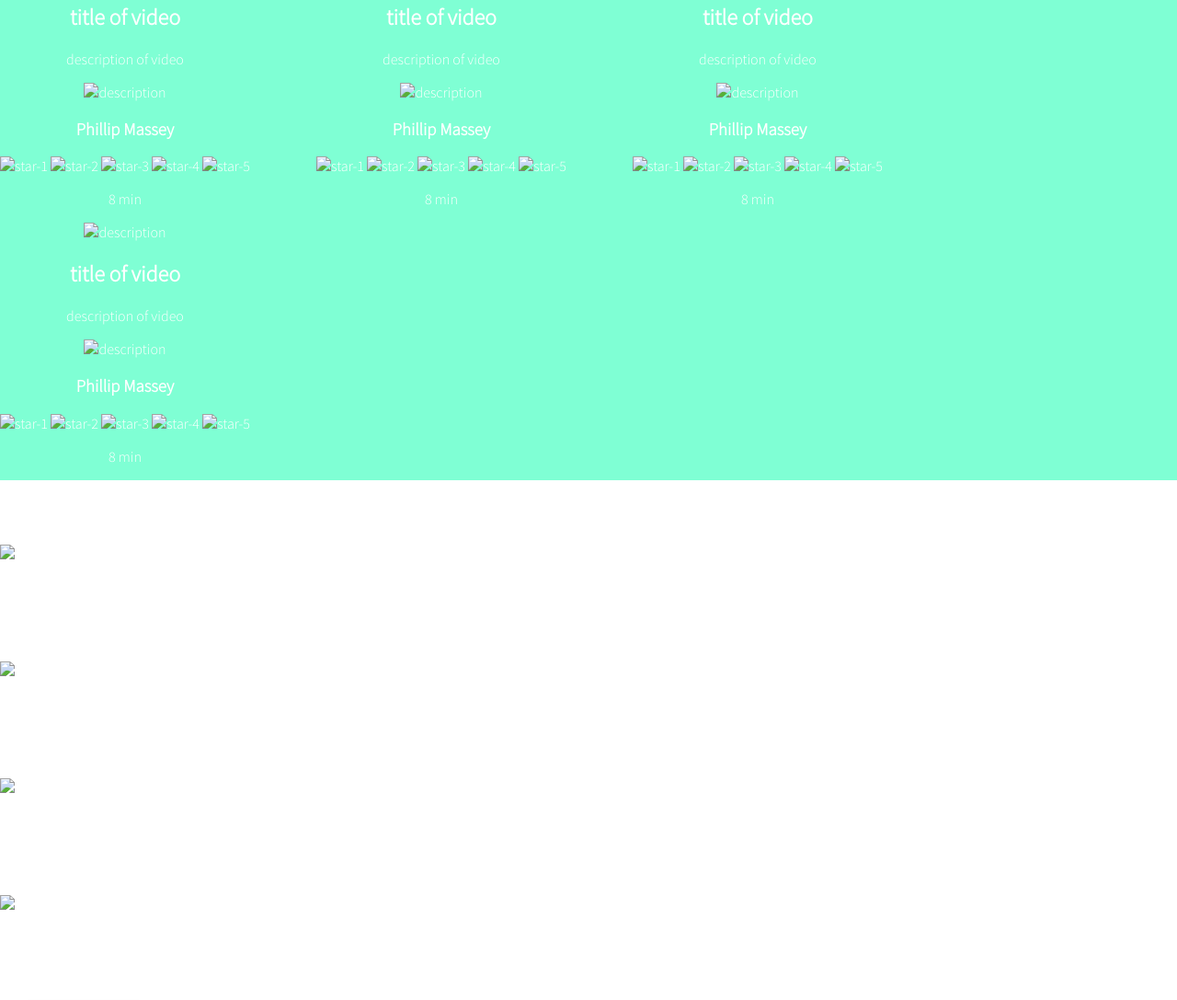
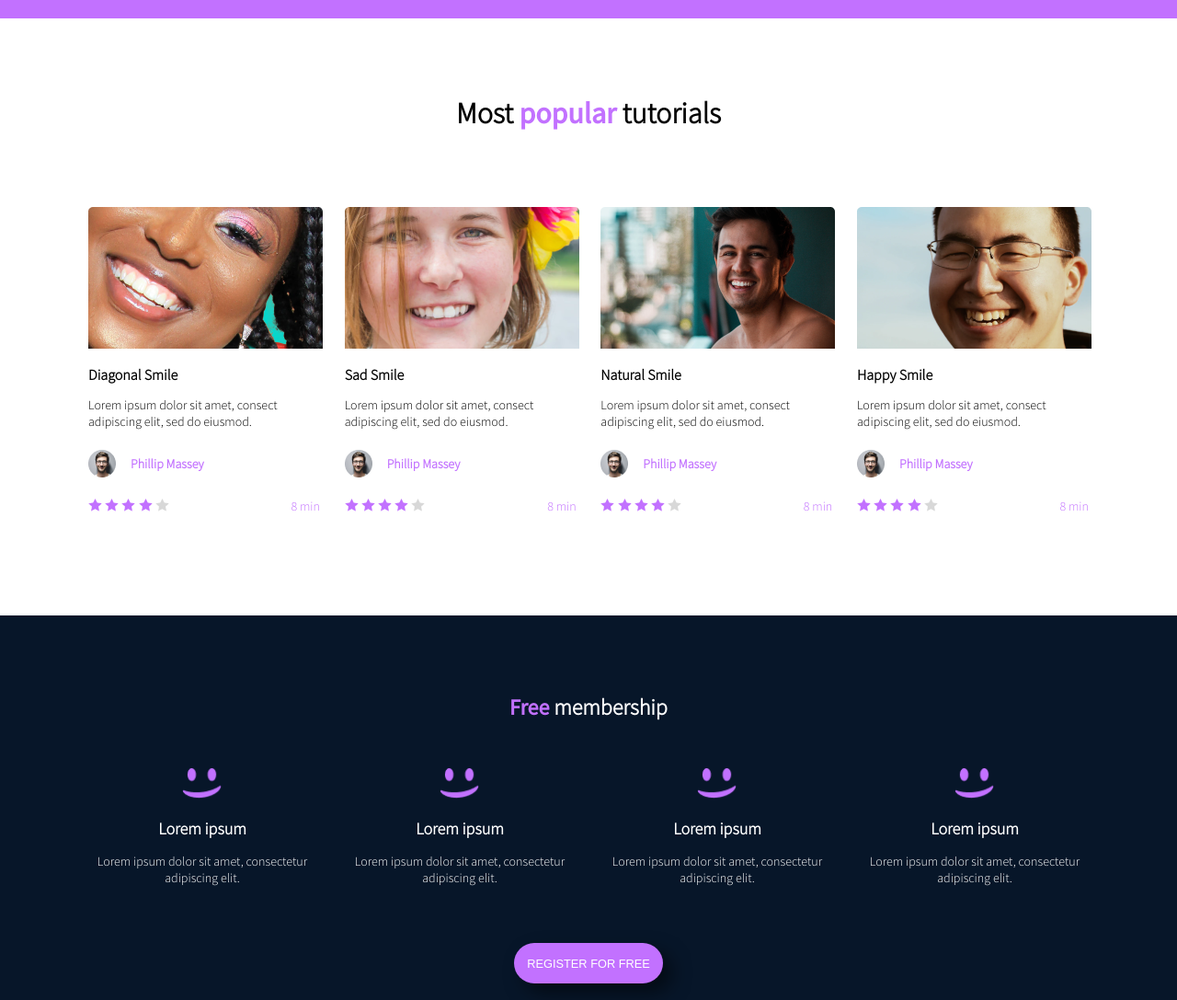
Before and after one commit to chdrchz/atlas-web-development, a plain HTML site: page css_advanced/index.html in a window 1280 px wide. Shown: the part 1567-2654 px from the top of the page at 92% size. Drawn offline with Linux system fonts and the light colour scheme.

Commit message:
final pushes

```diff
--- a/css_advanced/index.html
+++ b/css_advanced/index.html
@@ -105,92 +105,100 @@
 
                 <!-- video 1 -->
                 <div class="video">
-                    <img src="img-here" alt="description">
-                    <h2>title of video</h2>
-                    <p>description of video</p>
+                    <img src="static/images/diagonal-smile.png" alt="diagonal smile">
+                    <h2>Diagonal Smile</h2>
+                    <p>Lorem ipsum dolor sit amet, consect adipiscing elit, sed do eiusmod.</p>
 
                     <!-- author of video information -->
-                    <div>
-                        <img scr="img-here" alt="description">
+                    <div class="author">
+                        <img src="static/images/massey-small.png" alt="Phillip Massey, author">
                         <h3>Phillip Massey</h3>
                     </div>
 
                     <!-- ratings -->
-                    <div>
-                        <img src="star-1" alt="star-1">
-                        <img src="star-2" alt="star-2">
-                        <img src="star-3" alt="star-3">
-                        <img src="star-4" alt="star-4">
-                        <img src="star-5-empty" alt="star-5">
+                    <div class="ratings">
+                        <div class="rating-images">
+                            <img src="static/images/Star-1.png" alt="star-1">
+                            <img src="static/images/Star-2.png" alt="star-2">
+                            <img src="static/images/Star-3.png" alt="star-3">
+                            <img src="static/images/Star-4.png" alt="star-4">
+                            <img src="static/images/Star-5.png" alt="star-5">
+                        </div>
                         <p>8 min</p>
                     </div>
                 </div>
 
                 <!-- video 2 -->
                 <div class="video">
-                    <img src="img-here" alt="description">
-                    <h2>title of video</h2>
-                    <p>description of video</p>
+                    <img src="static/images/sad-smile.png" alt="sad smile">
+                    <h2>Sad Smile</h2>
+                    <p>Lorem ipsum dolor sit amet, consect adipiscing elit, sed do eiusmod.</p>
 
                     <!-- author of video information -->
-                    <div>
-                        <img scr="img-here" alt="description">
+                    <div class="author">
+                        <img src="static/images/massey-small.png" alt="Phillip Massey, author">
                         <h3>Phillip Massey</h3>
                     </div>
 
                     <!-- ratings -->
-                    <div>
-                        <img src="star-1" alt="star-1">
-                        <img src="star-2" alt="star-2">
-                        <img src="star-3" alt="star-3">
-                        <img src="star-4" alt="star-4">
-                        <img src="star-5-empty" alt="star-5">
+                    <div class="ratings">
+                        <div class="rating-images">
+                            <img src="static/images/Star-1.png" alt="star-1">
+                            <img src="static/images/Star-2.png" alt="star-2">
+                            <img src="static/images/Star-3.png" alt="star-3">
+                            <img src="static/images/Star-4.png" alt="star-4">
+                            <img src="static/images/Star-5.png" alt="star-5">
+                        </div>
                         <p>8 min</p>
                     </div>
                 </div>
 
                 <!-- video 3 -->
                 <div class="video">
-                    <img src="img-here" alt="description">
-                    <h2>title of video</h2>
-                    <p>description of video</p>
+                    <img src="static/images/natural-smile.png" alt="natural smile">
+                    <h2>Natural Smile</h2>
+                    <p>Lorem ipsum dolor sit amet, consect adipiscing elit, sed do eiusmod.</p>
 
                     <!-- author of video information -->
-                    <div>
-                        <img scr="img-here" alt="description">
+                    <div class="author">
+                        <img src="static/images/massey-small.png" alt="Phillip Massey, author">
                         <h3>Phillip Massey</h3>
                     </div>
 
                     <!-- ratings -->
-                    <div>
-                        <img src="star-1" alt="star-1">
-                        <img src="star-2" alt="star-2">
-                        <img src="star-3" alt="star-3">
-                        <img src="star-4" alt="star-4">
-                        <img src="star-5-empty" alt="star-5">
+                    <div class="ratings">
+                        <div class="rating-images">
+                            <img src="static/images/Star-1.png" alt="star-1">
+                            <img src="static/images/Star-2.png" alt="star-2">
+                            <img src="static/images/Star-3.png" alt="star-3">
+                            <img src="static/images/Star-4.png" alt="star-4">
+                            <img src="static/images/Star-5.png" alt="star-5">
+                        </div>
                         <p>8 min</p>
                     </div>
                 </div>
 
                 <!-- video 4 -->
                 <div class="video">
-                    <img src="img-here" alt="description">
-                    <h2>title of video</h2>
-                    <p>description of video</p>
+                    <img src="static/images/happy-smile.png" alt="happy smile">
+                    <h2>Happy Smile</h2>
+                    <p>Lorem ipsum dolor sit amet, consect adipiscing elit, sed do eiusmod.</p>
 
                     <!-- author of video information -->
-                    <div>
-                        <img scr="img-here" alt="description">
+                    <div class="author">
+                        <img src="static/images/massey-small.png" alt="Phillip Massey, author">
                         <h3>Phillip Massey</h3>
                     </div>
 
                     <!-- ratings -->
-                    <div>
-                        <img src="star-1" alt="star-1">
-                        <img src="star-2" alt="star-2">
-                        <img src="star-3" alt="star-3">
-                        <img src="star-4" alt="star-4">
-                        <img src="star-5-empty" alt="star-5">
+                    <div class="ratings">
+                        <div class="rating-images">
+                            <img src="static/images/Star-1.png" alt="star-1">
+                            <img src="static/images/Star-2.png" alt="star-2">
+                            <img src="static/images/Star-3.png" alt="star-3">
+                            <img src="static/images/Star-4.png" alt="star-4">
+                            <img src="static/images/Star-5.png" alt="star-5">
+                        </div>
                         <p>8 min</p>
                     </div>
                 </div>
@@ -198,65 +206,67 @@
         </section>
 
         <!-- MEMBERSHIP SECTION -->
-        <section>
-            <h1>Free membership</h1>
+        <section class="membership">
+            <div>
+                <h1><span>Free</span> membership</h1>
+            </div>
 
             <!-- memberships -->
-            <div>
+            <div class="memberships">
 
                 <!-- membership 1 -->
-                <div>
-                    <img src="membership-1" alt="membership-1">
+                <div class="individual-memberships">
+                    <img src="static/images/purple-smile.png" alt="logo">
                     <h2>Lorem ipsum</h2>
-                    <p>description</p>
+                    <p>Lorem ipsum dolor sit amet, consectetur adipiscing elit.</p>
                 </div>
 
                 <!-- membership 2 -->
-                <div>
-                    <img src="membership-2" alt="membership-2">
+                <div class="individual-memberships">
+                    <img src="static/images/purple-smile.png" alt="logo">
                     <h2>Lorem ipsum</h2>
-                    <p>description</p>
+                    <p>Lorem ipsum dolor sit amet, consectetur adipiscing elit.</p>
                 </div>
 
                 <!-- membership 3 -->
-                <div>
-                    <img src="membership-2" alt="membership-2">
+                <div class="individual-memberships">
+                    <img src="static/images/purple-smile.png" alt="logo">
                     <h2>Lorem ipsum</h2>
-                    <p>description</p>
+                    <p>Lorem ipsum dolor sit amet, consectetur adipiscing elit.</p>
                 </div>
 
                 <!-- membership 4 -->
-                <div>
-                    <img src="membership-2" alt="membership-2">
+                <div class="individual-memberships">
+                    <img src="static/images/purple-smile.png" alt="logo">
                     <h2>Lorem ipsum</h2>
-                    <p>description</p>
+                    <p>Lorem ipsum dolor sit amet, consectetur adipiscing elit.</p>
                 </div>
             </div>
             <button>REGISTER FOR FREE</button>
         </section>
 
         <!-- FAQ SECTION -->
-        <section>
+        <section class="FAQ">
             <h2>F.A.Q.</h2>
-            <div>
-                <div>
-                    <div>
+            <div class="FAQ-container">
+                <div class="FAQ-column">
+                    <div class="individual-FAQ">
                         <h3>How does this work?</h3>
-                        <p>Lorem ipsum dolor sit amet, consectetur adipiscing elit. Vivamus accumsan magna sit amet ex scelerisque, non consectetur lorem sagittis.</p>
+                        <p>Lorem ipsum dolor sit amet, consectetur adipiscing elit, sed do eiusmod tempor incididunt ut labore et dolore magna aliqua. Ut enim ad minim veniam, quis nostrud exercitation ullamco laboris nisi ut aliquip ex ea commodo consequat. Duis aute irure dolor in reprehenderit in voluptate velit esse cillum dolore eu fugiat nulla pariatur. Excepteur sint occaecat cupidatat non proident, sunt in culpa qui officia deserunt mollit anim id est laborum.</p>
                     </div>
-                    <div>
+                    <div class="individual-FAQ">
                         <h3>How does this work?</h3>
-                        <p>Lorem ipsum dolor sit amet, consectetur adipiscing elit. Vivamus accumsan magna sit amet ex scelerisque, non consectetur lorem sagittis.</p>
+                        <p>Lorem ipsum dolor sit amet, consectetur adipiscing elit, sed do eiusmod tempor incididunt ut labore et dolore magna aliqua. Ut enim ad minim veniam, quis nostrud exercitation ullamco laboris nisi ut aliquip ex ea commodo consequat. Duis aute irure dolor in reprehenderit in voluptate velit esse cillum dolore eu fugiat nulla pariatur. Excepteur sint occaecat cupidatat non proident, sunt in culpa qui officia deserunt mollit anim id est laborum.</p>
                     </div>
                 </div>
-                <div>
-                    <div>
+                <div class="FAQ-column">
+                    <div class="individual-FAQ">
                         <h3>How does this work?</h3>
-                        <p>Lorem ipsum dolor sit amet, consectetur adipiscing elit. Vivamus accumsan magna sit amet ex scelerisque, non consectetur lorem sagittis.</p>
+                        <p>Lorem ipsum dolor sit amet, consectetur adipiscing elit, sed do eiusmod tempor incididunt ut labore et dolore magna aliqua. Ut enim ad minim veniam, quis nostrud exercitation ullamco laboris nisi ut aliquip ex ea commodo consequat. Duis aute irure dolor in reprehenderit in voluptate velit esse cillum dolore eu fugiat nulla pariatur. Excepteur sint occaecat cupidatat non proident, sunt in culpa qui officia deserunt mollit anim id est laborum.</p>
                     </div>
-                    <div>
+                    <div class="individual-FAQ">
                         <h3>How does this work?</h3>
-                        <p>Lorem ipsum dolor sit amet, consectetur adipiscing elit. Vivamus accumsan magna sit amet ex scelerisque, non consectetur lorem sagittis.</p>
+                        <p>Lorem ipsum dolor sit amet, consectetur adipiscing elit, sed do eiusmod tempor incididunt ut labore et dolore magna aliqua. Ut enim ad minim veniam, quis nostrud exercitation ullamco laboris nisi ut aliquip ex ea commodo consequat. Duis aute irure dolor in reprehenderit in voluptate velit esse cillum dolore eu fugiat nulla pariatur. Excepteur sint occaecat cupidatat non proident, sunt in culpa qui officia deserunt mollit anim id est laborum.</p>
                     </div>
                 </div>
             </div>
@@ -265,16 +275,16 @@
 
     <!-- FOOTER SECTION -->
     <footer>
-        <div>
-            <div>
-                <img src="img-footer" alt="img-footer">
-                <div>
-                    <img src="img-footer-1" alt="img-footer-1">
-                    <img src="img-footer-2" alt="img-footer-2">
-                    <img src="img-footer-3" alt="img-footer-3">
+        <div class="footer-container">
+            <div class="footer-content">
+                <img src="static/images/logo.png" alt="logo">
+                <div class="footer-links">
+                    <img src="static/images/Facebook.png" alt="facebook">
+                    <img src="static/images/Twitter.png" alt="twitter">
+                    <img src="static/images/Instagram.png" alt="instagram">
                 </div>
             </div>
-            <p>Smile School</p>
+            <p>©smileschool 2020</p>
         </div>
     </footer>
 </body>
--- a/css_advanced/styles.css
+++ b/css_advanced/styles.css
@@ -16,6 +16,12 @@ body {
     margin: 0;
     font-family: "Custom-Font-Light";
     color: #FFFFFF;
+}
+
+span {
+    color: #C271FF;
+    font-family: "Custom-Font-Regular";
+    font-weight: bolder;
 }
 
 /* BUTTON STYLING */
@@ -53,8 +59,7 @@ header {
 }
 
 .logo-nav-links img {
-    width: 6.99rem;
-    height: 0.79rem;
+    height: 100%;
 }
 
 ul {
@@ -140,7 +145,7 @@ li {
     padding-top: 3rem;
 }
 
-.person h2 {
+.people-container h2 {
     font-family: "Custom-Font-Light";
 }
 
@@ -154,12 +159,6 @@ li {
     height: 9.375rem;
 }
 
-span {
-    color: #C271FF;
-    font-family: "Custom-Font-Regular";
-    font-weight: bold;
-}
-
 /* QUOTE STYLING */
 .quote {
     background-color: #C271FF;
@@ -171,6 +170,8 @@ span {
     align-items: center;
     margin-right: 8rem;
     margin-left: 8rem;
+    padding-top: 3rem;
+    padding-bottom: 3rem;
 }
 
 blockquote {
@@ -180,6 +181,7 @@ blockquote {
 
 .quote-text {
     padding: 4rem;
+    font-size: 1.375rem;
 }
 
 .quote-person-1 {
@@ -197,14 +199,168 @@ blockquote {
 
 /* VIDEO STYLING */
 .videos {
-    background-color: aquamarine;
-    text-align: center;
+    background-color: #FFFFFF;
+    color: black;
+    padding-top: 1.5rem;
+    padding-bottom: 4rem;
+    padding-left: 4rem;
+    padding-right: 4rem;
+    text-align: left;
+    margin: 2rem;
 }
 
 .video-container {
     display: flex;
-    flex-direction: row;
     flex-wrap: wrap;
     justify-content: space-between;
-    width: 75%;
 }
+
+.video {
+    width: calc(25% - 1.25rem);
+}
+
+.videos h1 {
+    text-align: center;
+    padding-bottom: 3.5rem;
+    font-size: 2rem;
+}
+
+.videos h2 {
+    font-size: 1rem;
+}
+
+.videos p {
+    font-size: 0.875rem;
+}
+
+.author {
+    display: flex;
+    flex-direction: row;
+    align-items: center;
+    padding: 0;
+}
+
+.author img {
+    height: 1.875rem;
+    width: 1.875rem;
+    padding: 0;
+}
+
+.author h3 {
+    color: #C271FF;
+    font-size: 0.875rem;
+    padding-left: 1rem;
+}
+
+.ratings {
+    display: flex;
+    justify-content: space-between;
+    align-items: center;
+    padding: 0;
+}
+
+.ratings p {
+    color: #C271FF;
+}
+
+/* MEMBERSHIP STYLING */
+.membership {
+    background-color: #071629;
+    display: flex;
+    flex-direction: column;
+    justify-content: center;
+    align-items: center;
+    height: auto;
+    padding-bottom: 4rem;
+}
+
+.memberships {
+    display: flex;
+    justify-content: space-between;
+    text-align: center;
+    margin-left: 5rem;
+    margin-right: 5rem;
+}
+
+.membership h1 {
+    text-align: center;
+    padding-top: 4rem;
+}
+
+.memberships img {
+    width: 2.7294rem;
+}
+
+.memberships h2 {
+    font-size: 1.125rem;
+}
+
+.memberships p {
+    font-size: 0.875rem;
+}
+
+.individual-memberships {
+    padding-top: 2rem;
+    padding-bottom: 3rem;
+}
+
+/* FAQ STYLING */
+
+.FAQ {
+    color: #071629;
+    margin-left: 9rem;
+    margin-right: 9rem;
+}
+
+.FAQ p {
+    font-size: 0.875rem;
+    padding-bottom: 3.5rem;
+    line-height: 1.6;
+}
+
+.FAQ h3 {
+    font-size: 1rem;
+    font-family: "Custom-Font-Regular";
+    font-weight: bold;
+    padding-bottom: 2rem;
+}
+
+.FAQ h2 {
+    font-size: 3.75rem;
+    text-align: center;
+}
+
+.FAQ-container {
+    display: flex;
+    flex-wrap: wrap;
+    justify-content: space-between;
+}
+
+.FAQ-column {
+    flex: 0 0 40%;
+}
+
+/* FOOTER STYLING */
+footer {
+    background-color: #071629;
+}
+
+.footer-container {
+    display: flex;
+    flex-direction: column;
+    justify-content: center;
+    align-items: center;
+    padding: 5rem;
+    padding-bottom: 0rem;
+}
+
+.footer-content {
+    display: flex;
+    flex-direction: row;
+    justify-content: space-between;
+    width: 100%;
+}
+
+.footer-container p {
+    color: gray;
+}
```
